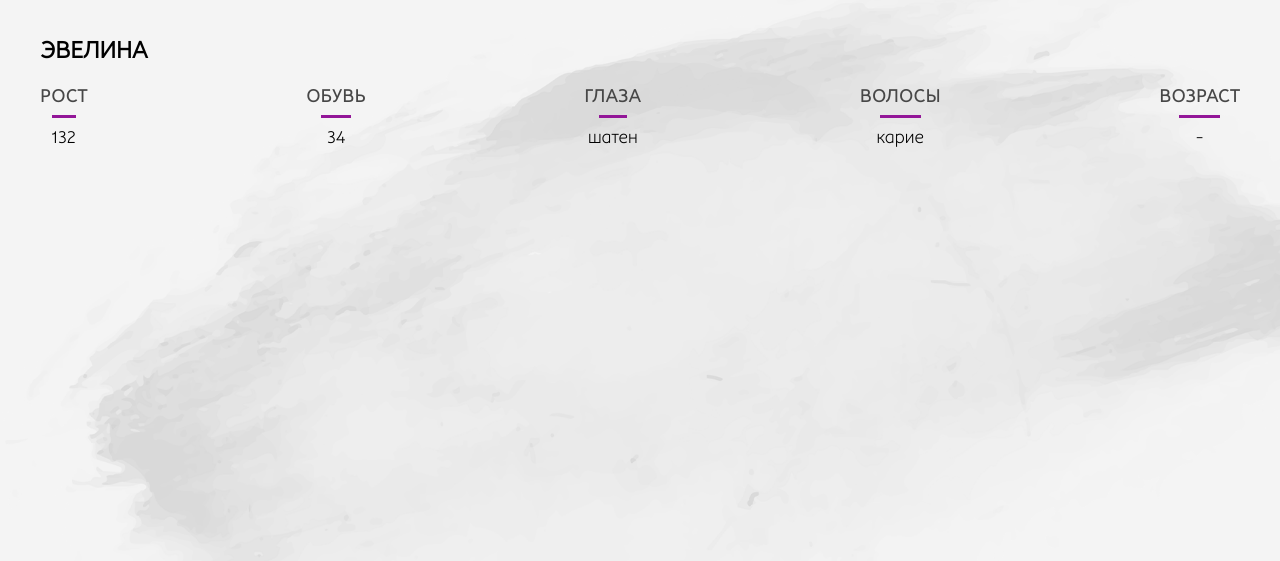
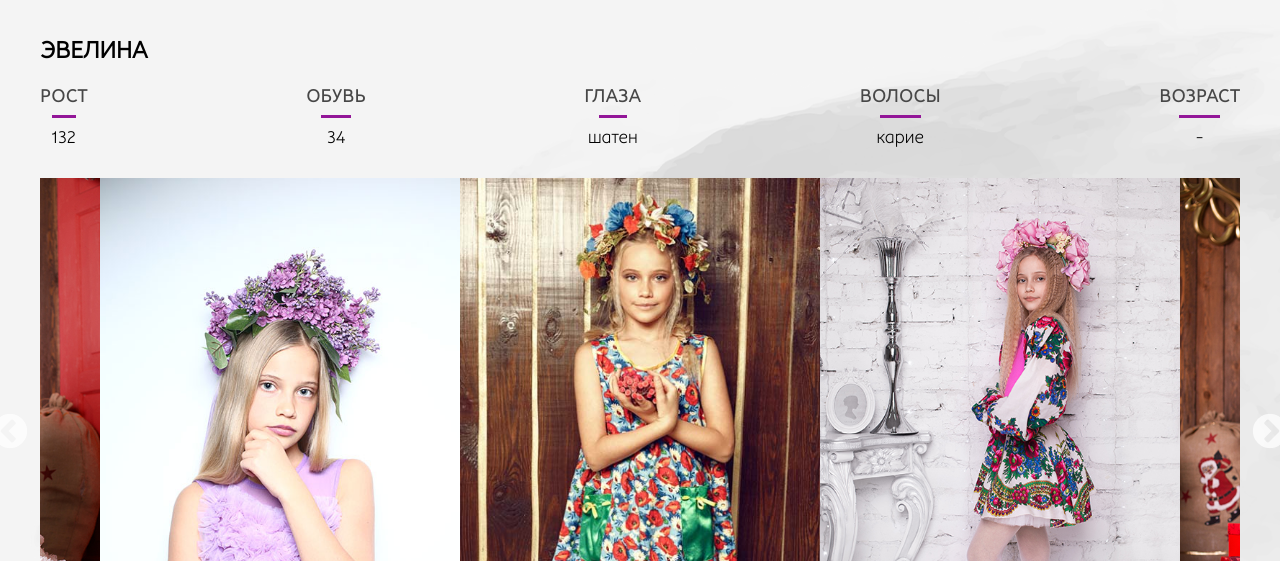
Before and after one commit to ashterzi17/kids.test, a plain HTML site: page single-mdel.html in a window 1280 px wide. Shown: the part 129-690 px from the top of the page. Drawn offline with Linux system fonts and the light colour scheme.

Commit message:
slick configured

```diff
--- a/single-mdel.html
+++ b/single-mdel.html
@@ -4,6 +4,8 @@
 	<meta charset="UTF-8">
 	<title>ODRI MODELS MANAGEMENT KIDS - Детское модельное агентство и модельная школа</title>
 	<link rel="stylesheet" href="src/scss/normalize.css">
+  <link rel="stylesheet" href="src/slick/slick.css">
+  <link rel="stylesheet" href="src/slick/slick-theme.css">
 	<link rel="stylesheet" href="src/css/main.css">
 	<script src="src/js/jquery-3.2.1.min.js"></script>
 </head>
@@ -27,7 +29,6 @@
 		</div>
 	</header>
   <main>
-
         <div class="container">
           <section class="model-profile">
             <div class="model-info">
@@ -51,15 +52,14 @@
                     <span class="newinfo-item__value">-</span></li>
                 </ul>
               </div>
-
             </div>
+            <div class="model-slider">
+              <div class="model-slide"><img src="src/img/IMG_0581.jpg" alt="" class="model-slide__img"></div>
+              <div class="model-slide"><img src="src/img/IMG_8627.jpg" alt="" class="model-slide__img"></div>
+              <div class="model-slide"><img src="src/img/IMG_8752.jpg" alt="" class="model-slide__img"></div>
+              <div class="model-slide"><img src="src/img/IMG_9872.jpg" alt="" class="model-slide__img"></div>
             </div>
-
-
-          <div class=""></div>
-
         </section>
-
         </div>
     </main>
 	<footer class="kids-footer">
@@ -80,6 +80,7 @@
 			</div>
 		</div>
 	</footer>
+  <script src="src/slick/slick.min.js"></script>
 	<script src="src/js/script.js"></script>
 </body>
 </html>
--- a/src/js/script.js
+++ b/src/js/script.js
@@ -0,0 +1,27 @@
+$('.model-slider').slick({
+  arrows: true,
+  dots: true,
+  centerMode: true,
+  centerPadding: '60px',
+  slidesToShow: 3,
+  responsive: [
+    {
+      breakpoint: 768,
+      settings: {
+        arrows: false,
+        centerMode: true,
+        centerPadding: '40px',
+        slidesToShow: 3
+      }
+    },
+    {
+      breakpoint: 480,
+      settings: {
+        arrows: false,
+        centerMode: true,
+        centerPadding: '40px',
+        slidesToShow: 1
+      }
+    }
+  ]
+});
--- a/src/scss/_single-model.scss
+++ b/src/scss/_single-model.scss
@@ -1,6 +1,7 @@
 .model-profile {
   padding: 35px 0;
   display: flex;
+  flex-direction: column;
   @media (max-width: 900px) {
     flex-direction: column;
   }
@@ -56,6 +57,15 @@
     text-transform: lowercase;
     font-size: 1.1em;
     padding-top: 10px;
+  }
+}
+.model-slider {
+  padding-top: 30px;
+}
+.model-slide{
+  &__img {
+    display: block;
+    width: 100%;
   }
 }
 
--- a/src/slick/slick-theme.scss
+++ b/src/slick/slick-theme.scss
@@ -16,7 +16,7 @@ $slick-dot-color-active: $slick-dot-color !default;
 $slick-prev-character: "\2190" !default;
 $slick-next-character: "\2192" !default;
 $slick-dot-character: "\2022" !default;
-$slick-dot-size: 6px !default;
+$slick-dot-size: 15px !default;
 $slick-opacity-default: 0.75 !default;
 $slick-opacity-on-hover: 1 !default;
 $slick-opacity-not-active: 0.25 !default;
@@ -64,8 +64,8 @@ $slick-opacity-not-active: 0.25 !default;
 .slick-next {
     position: absolute;
     display: block;
-    height: 20px;
-    width: 20px;
+    height: 40px;
+    width: 40px;
     line-height: 0px;
     font-size: 0px;
     cursor: pointer;
@@ -91,7 +91,7 @@ $slick-opacity-not-active: 0.25 !default;
     }
     &:before {
         font-family: $slick-font-family;
-        font-size: 20px;
+        font-size: 40px;
         line-height: 1;
         color: $slick-arrow-color;
         opacity: $slick-opacity-default;
```
Also changed, not shown: src/css/main.css, src/img/IMG_0581.jpg (added), src/slick/slick-theme.css, 1 other file. Lines whose indentation alone changed are shown as unchanged.
